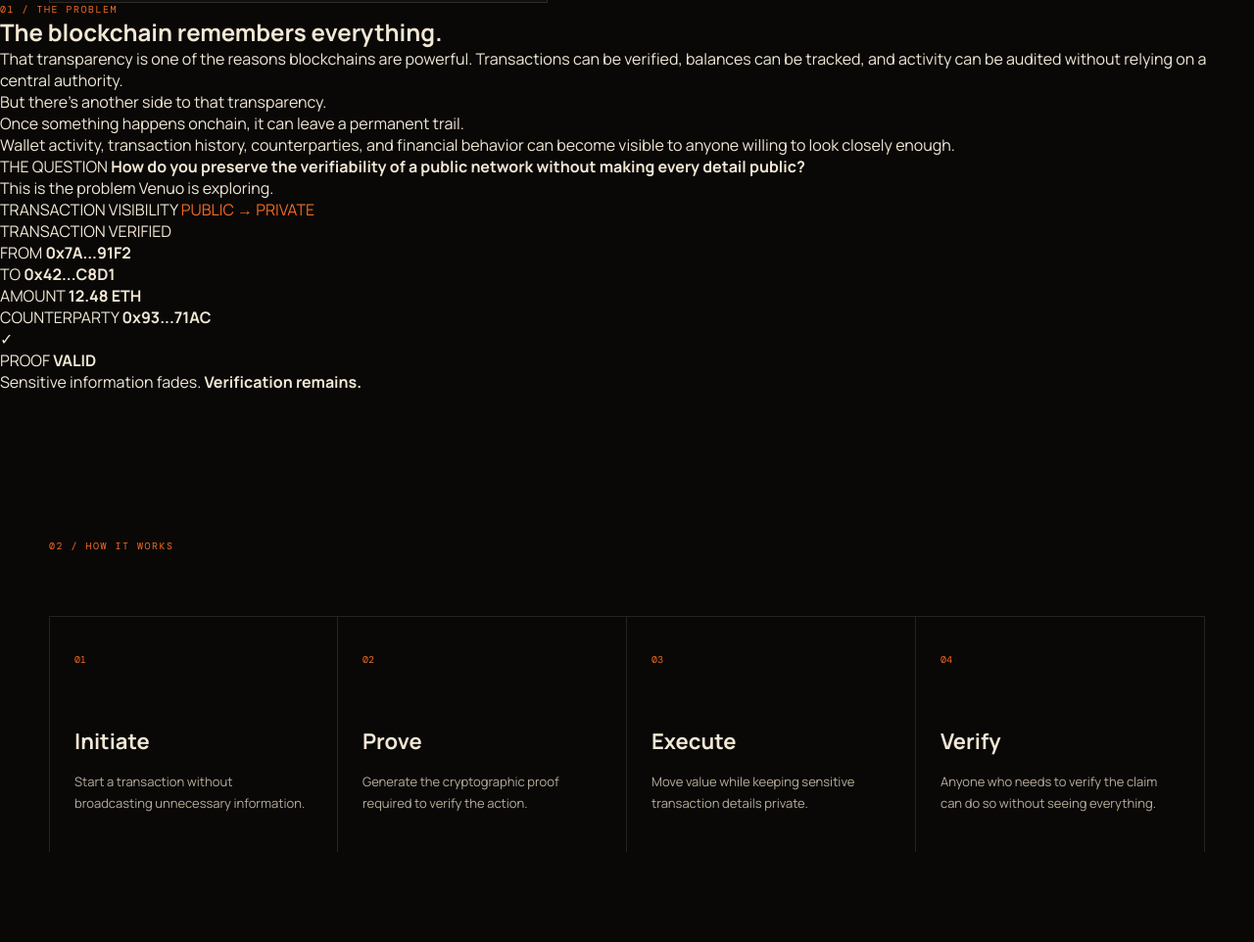
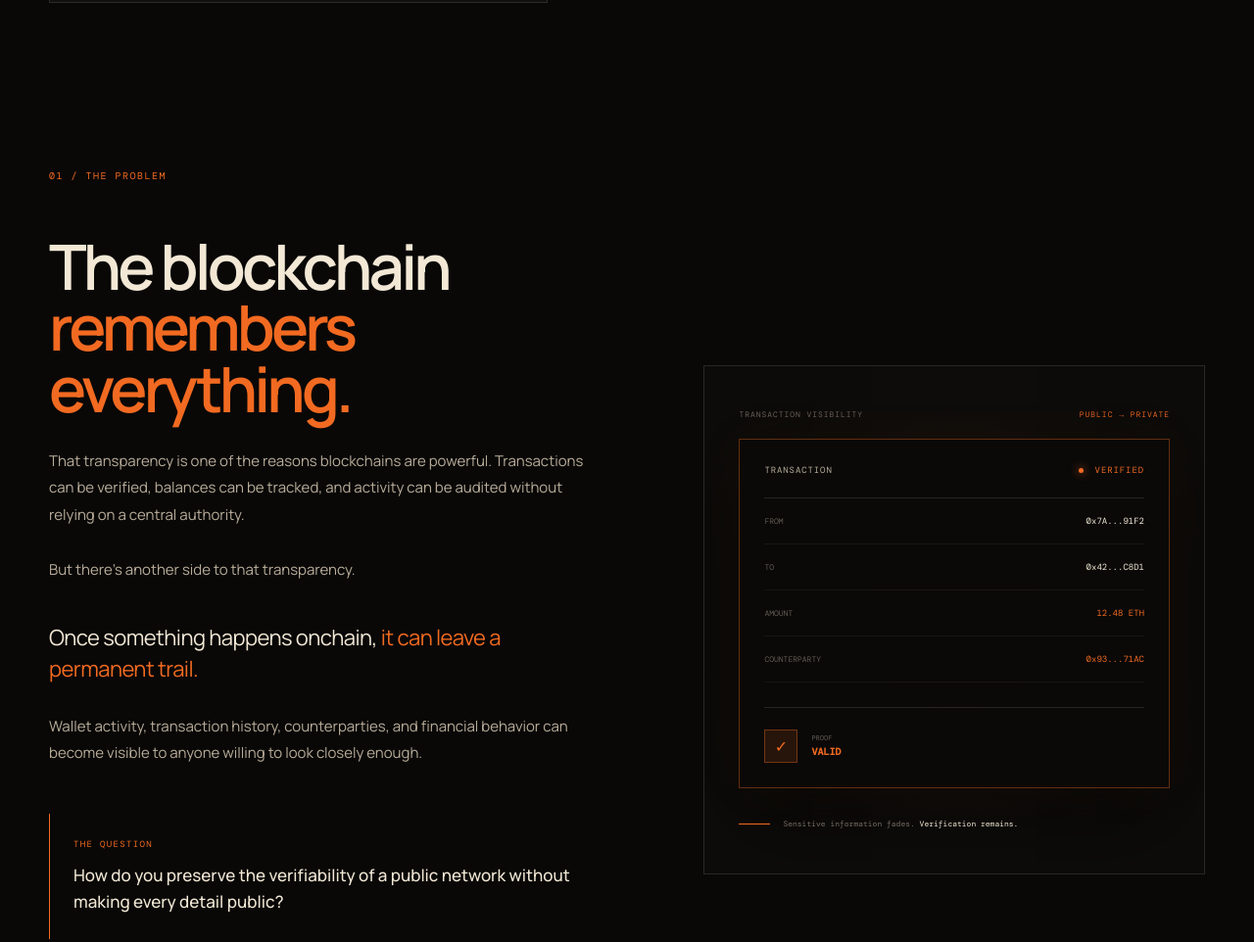
Before and after one commit to mohbtc/Venuo-article, a plain HTML site: page index.html in a window 1280 px wide. Shown: the part 1351-2313 px from the top of the page at 98% size. Drawn offline with nearby package versions, Linux system fonts and the light colour scheme.

Commit message:
Update style.css

```diff
--- a/style.css
+++ b/style.css
@@ -1149,3 +1149,414 @@
   }
 
 }
+
+/* =========================================
+   SECTION 01 — THE PROBLEM
+========================================= */
+
+.problem-section {
+  width: min(1180px, calc(100% - 48px));
+  margin: 0 auto;
+  padding: 170px 0;
+}
+
+.problem-layout {
+  display: grid;
+  grid-template-columns: 1fr 0.9fr;
+  gap: 100px;
+  align-items: center;
+
+  margin-top: 55px;
+}
+
+
+/* Article */
+
+.problem-copy {
+  max-width: 650px;
+}
+
+.problem-copy h2 {
+  font-size: clamp(45px, 5vw, 72px);
+  line-height: 0.98;
+  letter-spacing: -0.06em;
+  font-weight: 600;
+}
+
+.problem-copy h2 span {
+  color: var(--orange);
+}
+
+.problem-copy p {
+  max-width: 600px;
+
+  margin-top: 28px;
+
+  color: var(--cream-muted);
+
+  font-size: 15px;
+  line-height: 1.85;
+}
+
+.problem-emphasis {
+  max-width: 520px !important;
+
+  margin-top: 40px !important;
+
+  color: var(--cream) !important;
+
+  font-size: 22px !important;
+  line-height: 1.45 !important;
+  letter-spacing: -0.025em;
+}
+
+.problem-emphasis span {
+  color: var(--orange);
+}
+
+
+/* Question */
+
+.problem-question {
+  margin-top: 48px;
+  padding: 25px 0 25px 24px;
+
+  border-left: 1px solid var(--orange);
+}
+
+.problem-question span {
+  display: block;
+
+  margin-bottom: 12px;
+
+  font-family: "DM Mono", monospace;
+  font-size: 9px;
+  letter-spacing: 0.15em;
+
+  color: var(--orange);
+}
+
+.problem-question strong {
+  display: block;
+
+  max-width: 520px;
+
+  font-size: 17px;
+  line-height: 1.6;
+  font-weight: 500;
+
+  color: var(--cream);
+}
+
+.venuo-transition {
+  margin-top: 45px !important;
+
+  font-family: "DM Mono", monospace;
+  font-size: 11px !important;
+  letter-spacing: 0.02em;
+
+  color: var(--cream) !important;
+}
+
+.venuo-transition span {
+  color: var(--orange);
+}
+
+
+/* =========================================
+   PRIVACY VISUAL
+========================================= */
+
+.privacy-visual {
+  position: relative;
+
+  min-height: 520px;
+
+  display: flex;
+  flex-direction: column;
+  justify-content: center;
+
+  padding: 35px;
+
+  background:
+    radial-gradient(
+      circle at center,
+      rgba(184, 79, 32, 0.13),
+      transparent 60%
+    ),
+    #0d0c0a;
+
+  border: 1px solid var(--border);
+
+  overflow: hidden;
+}
+
+.privacy-visual::before {
+  content: "";
+
+  position: absolute;
+  inset: 0;
+
+  background-image:
+    linear-gradient(
+      rgba(242, 232, 213, 0.025) 1px,
+      transparent 1px
+    ),
+    linear-gradient(
+      90deg,
+      rgba(242, 232, 213, 0.025) 1px,
+      transparent 1px
+    );
+
+  background-size: 35px 35px;
+
+  mask-image: radial-gradient(
+    circle,
+    black,
+    transparent 75%
+  );
+}
+
+.visual-label {
+  position: relative;
+  z-index: 2;
+
+  display: flex;
+  justify-content: space-between;
+
+  margin-bottom: 20px;
+
+  font-family: "DM Mono", monospace;
+  font-size: 8px;
+  letter-spacing: 0.12em;
+
+  color: #70675d;
+}
+
+.orange-text {
+  color: var(--orange) !important;
+}
+
+
+/* Transaction card */
+
+.transaction-card {
+  position: relative;
+  z-index: 2;
+
+  padding: 25px;
+
+  background: rgba(10, 9, 8, 0.94);
+
+  border: 1px solid var(--orange-border);
+
+  box-shadow:
+    0 30px 90px rgba(0, 0, 0, 0.5),
+    0 0 50px rgba(242, 106, 33, 0.05);
+}
+
+.card-header {
+  display: flex;
+  align-items: center;
+  justify-content: space-between;
+
+  padding-bottom: 22px;
+
+  border-bottom: 1px solid var(--border);
+
+  font-family: "DM Mono", monospace;
+  font-size: 9px;
+  letter-spacing: 0.1em;
+
+  color: var(--cream-muted);
+}
+
+.live-status {
+  color: var(--orange);
+}
+
+.live-status i {
+  display: inline-block;
+
+  width: 5px;
+  height: 5px;
+
+  margin-right: 5px;
+
+  border-radius: 50%;
+
+  background: var(--orange);
+
+  box-shadow: 0 0 10px var(--orange);
+}
+
+
+/* Transaction rows */
+
+.transaction-row {
+  display: flex;
+  justify-content: space-between;
+  align-items: center;
+
+  padding: 17px 0;
+
+  border-bottom: 1px solid rgba(242, 232, 213, 0.06);
+}
+
+.transaction-row span {
+  font-family: "DM Mono", monospace;
+  font-size: 8px;
+
+  color: #625b52;
+}
+
+.transaction-row strong {
+  font-family: "DM Mono", monospace;
+  font-size: 9px;
+  font-weight: 400;
+
+  color: var(--cream);
+}
+
+.transaction-row.sensitive strong {
+  color: var(--orange);
+}
+
+
+/* Proof status */
+
+.proof-status {
+  display: flex;
+  align-items: center;
+  gap: 14px;
+
+  margin-top: 25px;
+  padding-top: 22px;
+
+  border-top: 1px solid var(--border);
+}
+
+.proof-icon {
+  width: 34px;
+  height: 34px;
+
+  display: grid;
+  place-items: center;
+
+  background: rgba(242, 106, 33, 0.12);
+
+  border: 1px solid var(--orange-border);
+
+  color: var(--orange);
+}
+
+.proof-status span {
+  display: block;
+
+  font-family: "DM Mono", monospace;
+  font-size: 7px;
+
+  color: #655e55;
+}
+
+.proof-status strong {
+  display: block;
+
+  margin-top: 3px;
+
+  font-family: "DM Mono", monospace;
+  font-size: 10px;
+
+  color: var(--orange);
+}
+
+
+/* Privacy note */
+
+.privacy-note {
+  position: relative;
+  z-index: 2;
+
+  display: flex;
+  align-items: center;
+  gap: 13px;
+
+  margin-top: 30px;
+}
+
+.note-line {
+  width: 32px;
+  height: 1px;
+
+  background: var(--orange);
+}
+
+.privacy-note p {
+  font-family: "DM Mono", monospace;
+  font-size: 8px;
+  line-height: 1.6;
+
+  color: #746b60;
+}
+
+.privacy-note strong {
+  color: var(--cream);
+  font-weight: 400;
+}
+
+
+/* =========================================
+   MOBILE
+========================================= */
+
+@media (max-width: 850px) {
+
+  .problem-section {
+    width: min(100% - 30px, 1180px);
+    padding: 110px 0;
+  }
+
+  .problem-layout {
+    grid-template-columns: 1fr;
+    gap: 70px;
+  }
+
+  .problem-copy h2 {
+    font-size: clamp(43px, 11vw, 62px);
+  }
+
+  .privacy-visual {
+    min-height: 450px;
+    padding: 22px;
+  }
+
+}
+
+
+@media (max-width: 520px) {
+
+  .problem-copy p {
+    font-size: 14px;
+  }
+
+  .problem-emphasis {
+    font-size: 19px !important;
+  }
+
+  .problem-question strong {
+    font-size: 15px;
+  }
+
+  .transaction-card {
+    padding: 18px;
+  }
+
+  .transaction-row strong {
+    font-size: 8px;
+  }
+
+  .visual-label {
+    font-size: 7px;
+  }
+
+}
```
